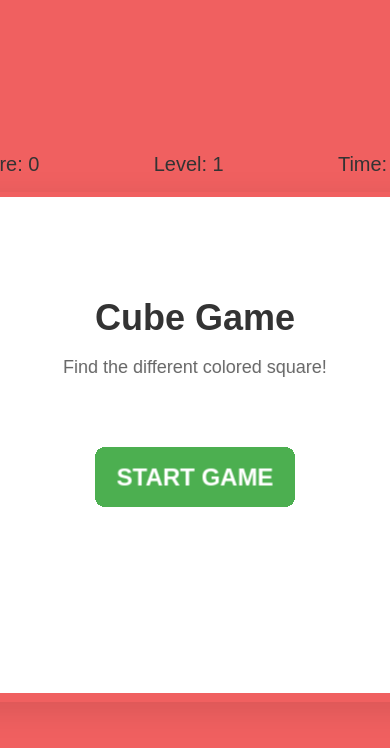
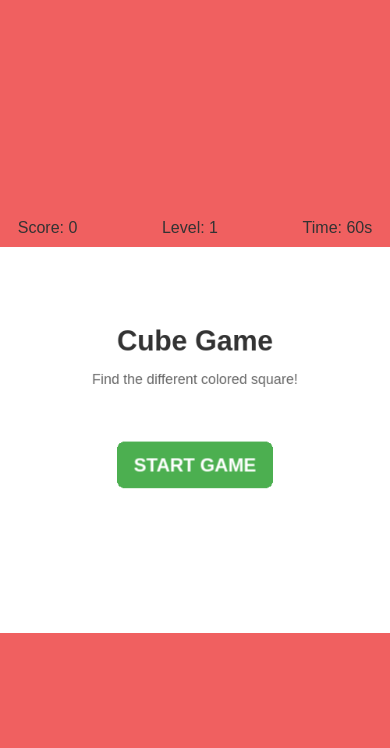
Before and after one commit to ninatsiklauri/cube-game, a website built with Vite: page index.html in a window 390 px wide. Built offline with nearby package versions, Linux system fonts and the light colour scheme.

Commit message:
feat
make resonsive

```diff
--- a/public/style.css
+++ b/public/style.css
@@ -17,6 +17,7 @@ body {
 
 #game-ui {
     width: 500px;
+    max-width: 95vw;
     display: flex;
     justify-content: space-between;
     align-items: center;
@@ -30,8 +31,41 @@ body {
 }
 
 #pixi-container {
+    width: 100%;
+    max-width: 500px;
+    margin: 0 auto;
     border-radius: 20px;
     overflow: hidden;
     box-shadow: 0 8px 32px rgba(0, 0, 0, 0.1);
     padding: 5px;
+    display: flex;
+    justify-content: center;
+    align-items: center;
 }
+
+#pixi-container canvas {
+    width: 100% !important;
+    height: auto !important;
+    display: block;
+}
+
+@media (max-width: 600px) {
+    #game-ui {
+        width: 100%;
+        font-size: 16px;
+        padding: 8px 8px 4px 8px;
+        margin-bottom: 6px;
+    }
+
+    #pixi-container {
+        padding: 0;
+        border-radius: 0;
+        box-shadow: none;
+        margin: 0 8px;
+        max-width: none;
+    }
+
+    body {
+        background-color: #F06060;
+    }
+}
```
